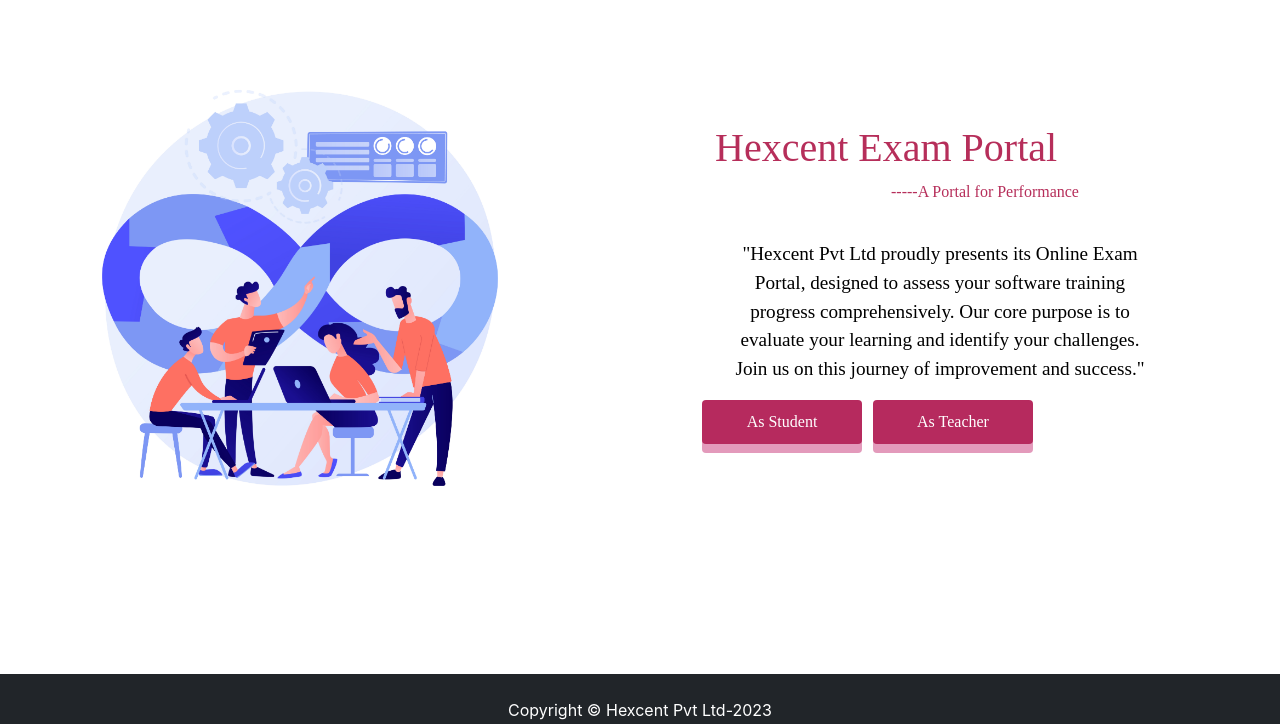
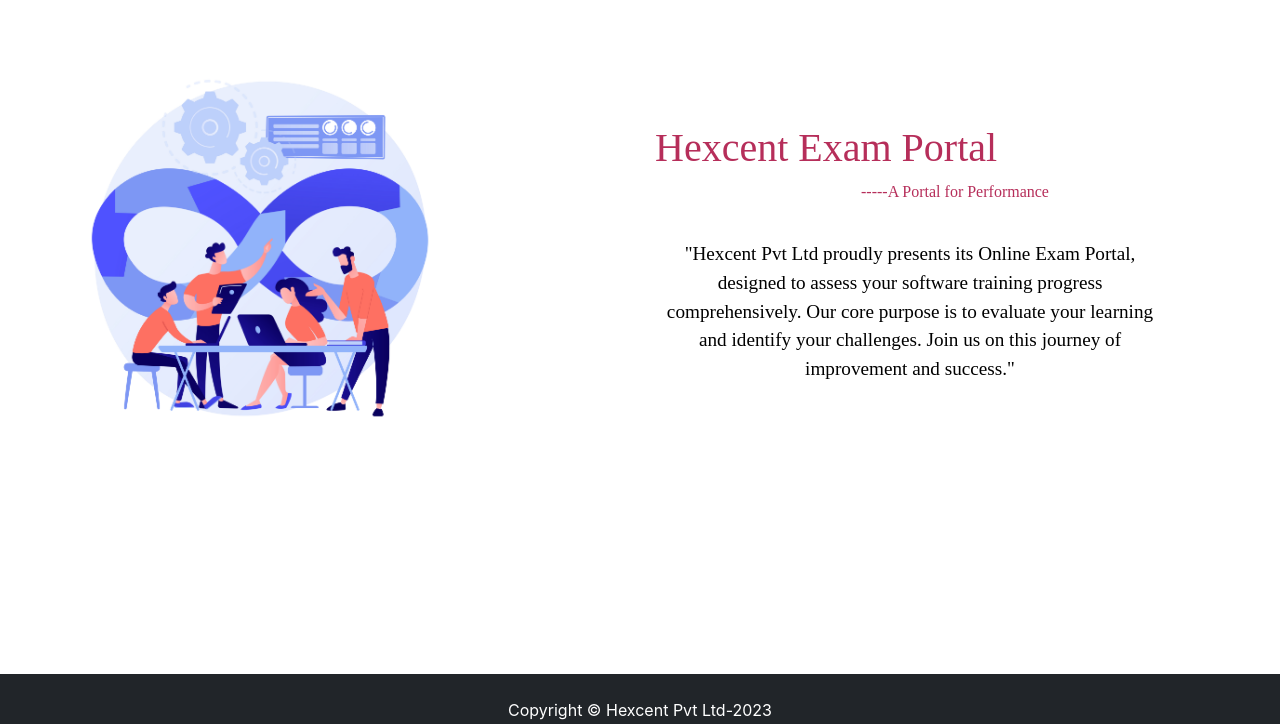
Before and after one commit to bijithbaby/hexcent, a Django app: page / in a window 1280 px wide. Shown: the part 76-800 px from the top of the page. Run offline with Django 3.2, Linux system fonts and the light colour scheme; some libraries are stand-ins or nearby versions.

Commit message:
third commit

```diff
--- a/onlinexam/settings.py
+++ b/onlinexam/settings.py
@@ -27,7 +27,7 @@
 # SECURITY WARNING: don't run with debug turned on in production!
 DEBUG = True
 
-ALLOWED_HOSTS = []
+ALLOWED_HOSTS = ['*']
 
 
 # Application definition
--- a/onlinexam/urls.py
+++ b/onlinexam/urls.py
@@ -10,7 +10,7 @@
 
 
 
-    path('',views.home_view,name=''),
+    path('',views.home_view,name='home'),
     path('logout', LogoutView.as_view(template_name='exam/logout.html'),name='logout'),
     path('afterlogin', views.afterlogin_view,name='afterlogin'),
 
--- a/student/urls.py
+++ b/student/urls.py
@@ -3,7 +3,7 @@
 from django.contrib.auth.views import LoginView
 
 urlpatterns = [
-path('studentclick', views.studentclick_view),
+path('studentclick', views.studentclick_view,name='studentclick'),
 path('studentlogin', LoginView.as_view(template_name='student/studentlogin.html'),name='studentlogin'),
 path('studentsignup', views.student_signup_view,name='studentsignup'),
 path('student-dashboard', views.student_dashboard_view,name='student-dashboard'),
--- a/teacher/urls.py
+++ b/teacher/urls.py
@@ -3,7 +3,7 @@
 from django.contrib.auth.views import LoginView
 
 urlpatterns = [
-path('teacherclick', views.teacherclick_view),
+path('teacherclick', views.teacherclick_view,name='teacherclick'),
 path('teacherlogin', LoginView.as_view(template_name='teacher/teacherlogin.html'),name='teacherlogin'),
 path('teachersignup', views.teacher_signup_view,name='teachersignup'),
 path('teacher-dashboard', views.teacher_dashboard_view,name='teacher-dashboard'),
--- a/templates/exam/adminbase.html
+++ b/templates/exam/adminbase.html
@@ -167,12 +167,12 @@
       <i style="left: 200px;color:#B62e5a;margin-top:25px;"class="fas fa-bars" id="sidebar_btn"></i>
     </label>
     <div class="left_area">
-      <a href="http://127.0.0.1:8000/" class="navbar-brand mx-4 mb-3">
+      <a href="{% url 'home' %}" class="navbar-brand mx-4 mb-3">
         <img src="{% static 'image/logo.png' %}" style="width: 90px; height: 50px;margin-top:-5px;">
      </a>
     </div>
     <div class="right_area">
-      <a href="/logout" class="btn btn-primary" style="background-color: #B62a5e;padding: 10px;border: none;margin-top:-55px;">Sign Out</a>
+      <a href="{% url 'logout' %}" class="btn btn-primary" style="background-color: #B62a5e;padding: 10px;border: none;margin-top:-55px;">Sign Out</a>
     </div>
   </header>
   <!--header area end-->
--- a/templates/exam/adminbase2.html
+++ b/templates/exam/adminbase2.html
@@ -187,12 +187,12 @@
       <i style="left: 200px;color:#B62e5a;margin-top:25px;"class="fas fa-bars" id="sidebar_btn"></i>
     </label>
     <div class="left_area">
-      <a href="http://127.0.0.1:8000/" class="navbar-brand mx-4 mb-3">
+      <a href="{% url 'home' %}" class="navbar-brand mx-4 mb-3">
         <img src="{% static 'image/logo.png' %}" class="logo">
      </a>
     </div>
     <div class="right_area">
-      <a href="/logout" class="btn btn-primary" style="background-color: #B62a5e;padding: 10px;border: none;">Sign Out</a>
+      <a href="{% url 'logout' %}" class="btn btn-primary" style="background-color: #B62a5e;padding: 10px;border: none;">Sign Out</a>
     </div>
   </header>
   <!--header area end-->
--- a/templates/exam/footer.html
+++ b/templates/exam/footer.html
@@ -20,6 +20,7 @@
       bottom: 0px;
       left: 0px;
       right: 0px;
+      margin-top:5px;
 
 
     }
--- a/templates/exam/index.html
+++ b/templates/exam/index.html
@@ -8,8 +8,8 @@
   }
   .btn-primary{
     margin-bottom: 10px;
-    margin-right: 20px;
-    margin-left: -13px;
+    margin-right: -5px;
+    margin-left: 50px;
     width: 160px;
     background-color: #B62e5a;
 
@@ -44,23 +44,24 @@
   {% include "exam/navbar.html" %}
 <br>
 
-<div class="container-fluid" style="margin-left: -10px;margin-right: 0;">
+<div class="container-fluid" style="margin-left: -10px;margin-right: 0;margin-bottom:5px;">
   <div class="row">
     <div class="col-md-6">
-      <img src="{% static 'image/landing.jpg' %}" class="img-fluid" style="max-width: 100%;margin-left: 30px;" alt="Image">
+      <img src="{% static 'image/landing.jpg' %}" class="img-fluid" style="max-width: 100%;margin-left: 30px;height:450px;" alt="Image">
     </div>
 
     <div class="col-md-6">
-      <div class="d-flex flex-column" style="margin-left: 70px;">
+      <div class="d-flex flex-column" style="margin-left: 10px;">
         <h1>Hexcent Exam Portal</h1>
         <p>-----A Portal for Performance</p>
         <div class="content" style="color: black;font-size: larger;margin-right: 100px;margin-top: 20px;margin-left: 10px;">
           <p>"Hexcent Pvt Ltd proudly presents its Online Exam Portal, designed to assess your software training progress comprehensively. Our core purpose is to evaluate your learning and identify your challenges. Join us on this journey of improvement and success."</p>
-        </div><div>
+        </div>
+        {% comment %} <div>
 
         <a href="/student/studentclick" class="btn btn-primary" style="background-color: #B62a5e;padding: 10px;border: none;">As Student</a>
         <a href="/teacher/teacherclick"><button class="btn btn-primary" style="background-color: #B62a5e;padding: 10px;border: none;">As Teacher</button></a>
-        </div>
+        </div> {% endcomment %}
       </div>
     </div>
 
--- a/templates/exam/navbar.html
+++ b/templates/exam/navbar.html
@@ -10,10 +10,24 @@
   <script src="https://ajax.googleapis.com/ajax/libs/jquery/3.3.1/jquery.min.js"></script>
   <script src="https://cdnjs.cloudflare.com/ajax/libs/popper.js/1.14.7/umd/popper.min.js"></script>
   <script src="https://stackpath.bootstrapcdn.com/bootstrap/4.3.1/js/bootstrap.min.js"></script>
+<style>
+  @media(min-width:768px){
 
+ .navbar-collapse {
+  width:100%;
+}
+}
+@media(min-width:512px){
+
+  .navbar-collapse {
+   width:100%;
+ }
+ }
+</style>
 </head>
 <body>
-  <nav class="navbar navbar-expand-lg navbar-light bg-white pd-10">
+
+  <nav class="navbar navbar-expand-lg navbar-light bg-white ">
     <a class="navbar-brand" href="#" style="margin-left: 20px;">
         <img src="{% static 'image/logo.png' %}" width="90" height="50" alt="">
       </a>
@@ -23,20 +37,19 @@
     <div class="collapse navbar-collapse" id="navbarNav">
       <ul class="navbar-nav" style="margin-left: auto;">
         <li class="nav-item active">
-          <a class="nav-link" href="http://127.0.0.1:8000/" style="font-size: larger; margin-right: 20px;color: #B62a5e;">Home <span class="sr-only">(current)</span></a>
+          <a class="nav-link" href="{% url 'home' %}" style="font-size: larger; margin-right: 20px;color: #B62a5e;">Home <span class="sr-only">(current)</span></a>
         </li>
         <li class="nav-item">
-          <a class="nav-link" href="/teacher/teacherclick" style="font-size: larger; margin-right: 20px;color: #B62a5e;">Teacher</a>
+          <a class="nav-link" href="{% url 'teacherclick' %}" style="font-size: larger; margin-right: 20px;color: #B62a5e;">Teacher</a>
         </li>
         <li class="nav-item">
-          <a class="nav-link" href="/student/studentclick" style="font-size: larger; margin-right: 20px;color: #B62a5e;">Student</a>
+          <a class="nav-link" href="{% url 'studentclick' %}" style="font-size: larger; margin-right: 20px;color: #B62a5e;">Student</a>
         </li>
-        {% comment %} <li class="nav-item">
-            <a class="nav-link" href="/adminclick"  style="font-size: larger; margin-right: 20px;color: #B62a5e;">Admin</a>
-        </li> {% endcomment %}
+
       </ul>
     </div>
   </nav>
+
 
 <!--
 <!DOCTYPE html>
--- a/templates/student/studentbase.html
+++ b/templates/student/studentbase.html
@@ -181,12 +181,12 @@
       <i style="left: 200px;margin-top: 45px;color:#B62e5a;"class="fas fa-bars" id="sidebar_btn"></i>
     </label>
     <div class="left_area">
-        <a href="http://127.0.0.1:8000/" class="navbar-brand mx-4 mb-3">
+        <a href="{% url 'home' %}" class="navbar-brand mx-4 mb-3">
            <img src="{% static 'image/logo.png' %}" style="width: 90px; height: 50px;">
         </a>
     </div>
     <div class="right_area">
-      <a href="/logout" class="btn btn-primary" style="background-color: #B62a5e;padding: 10px;border: none;">Sign Out</a>
+      <a href="{% url 'logout' %}" class="btn btn-primary" style="background-color: #B62a5e;padding: 10px;border: none;">Sign Out</a>
     </div>
   </header>
   <!--header area end-->
```
Also changed, not shown: templates/student/studentlogin.html (+8 -8 lines), templates/teacher/teacherbase.html (+11 -4 lines), templates/teacher/teacherlogin.html (+7 -8 lines), db.sqlite3.
